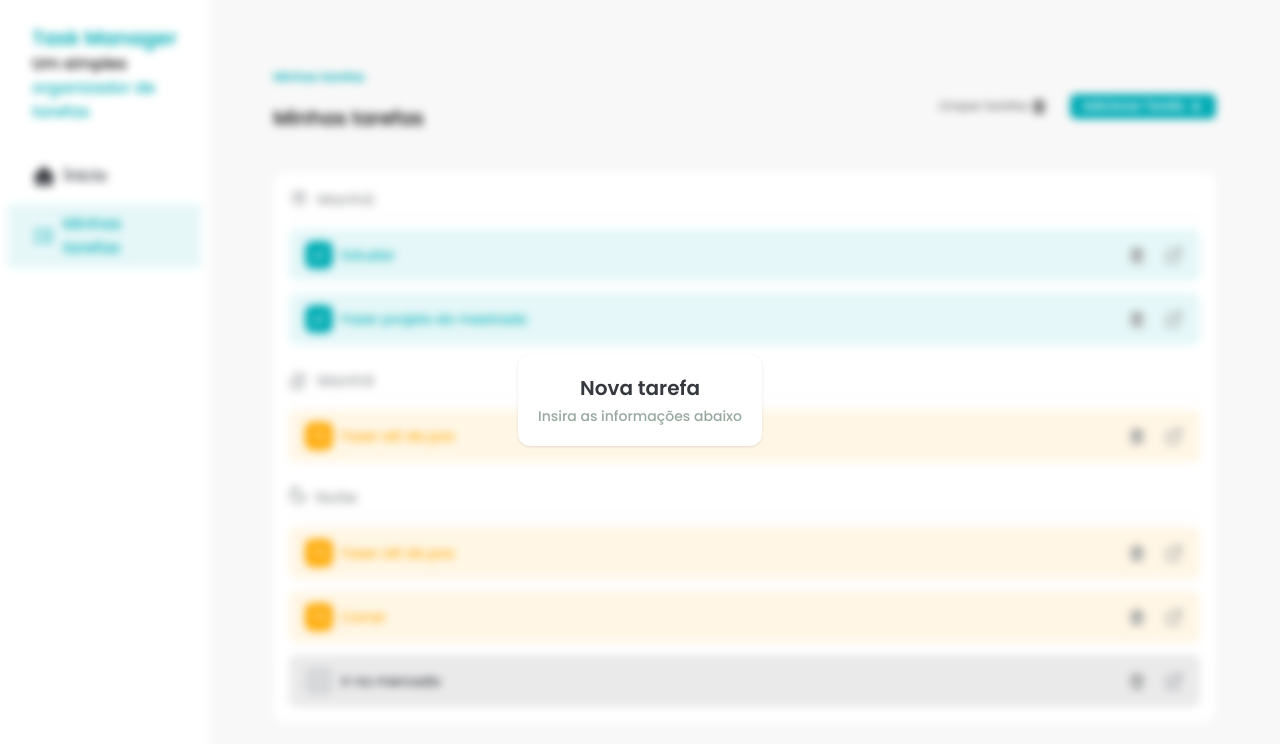
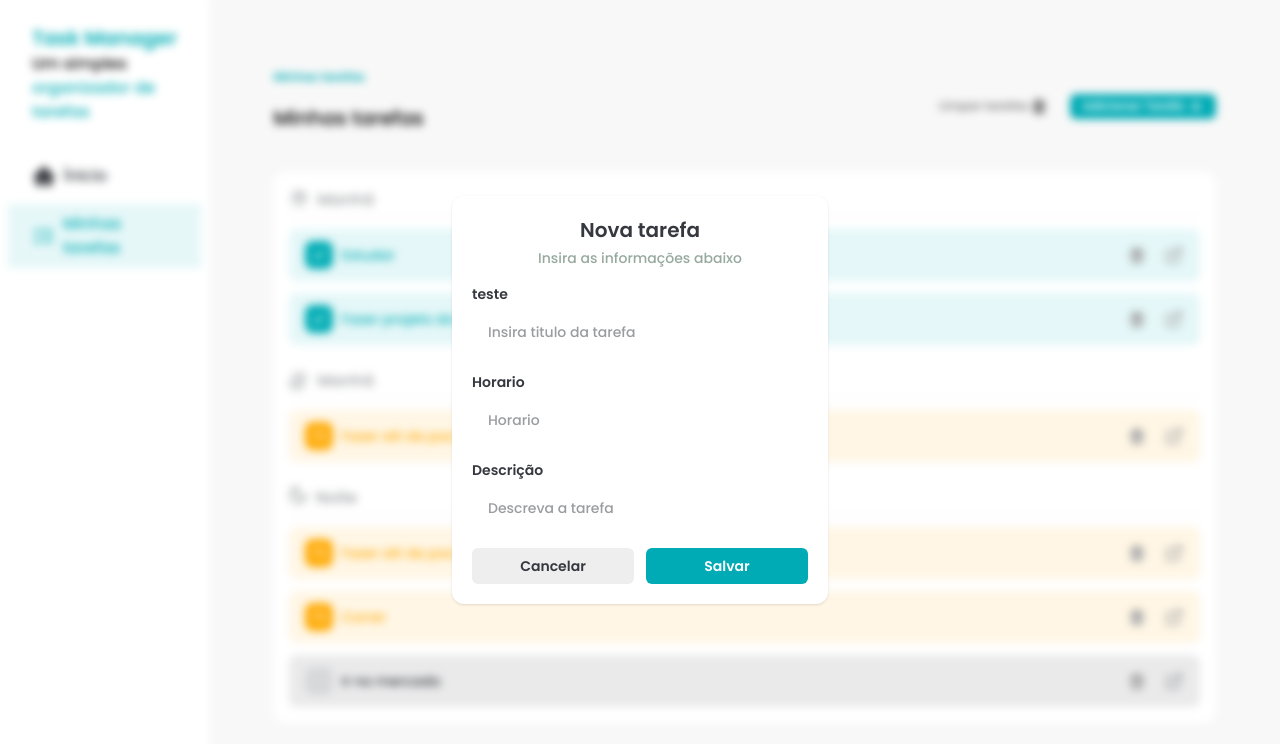
Before and after one commit to devmarcosanjos/taskApp, a React (Vite) app: page / in a window 1280 px wide. Both pictures are taken after a click on the button "Adicionar Tarefa". Shown: the top 744 px of the page. Built offline with nearby package versions, Linux system fonts and the light colour scheme.

Commit message:
feat: enhance AddTaskDialog with input fields and close functionality

```diff
--- a/src/components/AddTaskDialog.jsx
+++ b/src/components/AddTaskDialog.jsx
@@ -1,14 +1,44 @@
 import { createPortal } from "react-dom"
 
-const AddTaskDialog = ({ isOpen }) => {
+import Button from "./Button"
+import Input from "./Input"
+
+const AddTaskDialog = ({ isOpen, handleClose }) => {
   if (!isOpen) return null
   return createPortal(
     <div className="fixed bottom-0 left-0 top-0 flex h-screen w-screen items-center justify-center backdrop-blur-sm">
       <div className="rounded-xl bg-white p-5 text-center shadow">
         <h1 className="text-xl font-semibold text-[#35383e]">Nova tarefa</h1>
-        <p className="mt-1 text-sm text-[#97a99f]">
+        <p className="mb-4 mt-1 text-sm text-[#97a99f]">
           Insira as informações abaixo
         </p>
+
+        <div className="flex w-[336px] flex-col space-y-4">
+          <Input
+            placeholder="Insira titulo da tarefa"
+            label="teste"
+            id="tittle"
+          />
+          <Input placeholder="Horario" label="Horario" id="time" />
+          <Input
+            placeholder="Descreva a tarefa"
+            label="Descrição"
+            id="description"
+          />
+          <div className="flex gap-3">
+            <Button
+              varient="secundary"
+              size="large"
+              className="w-full"
+              onClick={handleClose}
+            >
+              Cancelar
+            </Button>
+            <Button size="large" className="w-full">
+              Salvar
+            </Button>
+          </div>
+        </div>
       </div>
     </div>,
     document.body
--- a/src/components/Tasks.jsx
+++ b/src/components/Tasks.jsx
@@ -53,6 +53,10 @@
     toast.success("Tarefa deletada com sucesso!")
   }
 
+  const handleDialogClose = () => {
+    setAddTaskDialogIsOpen(false)
+  }
+
   return (
     <div className="w-full space-y-6 px-16 py-16">
       <div className="flex w-full justify-between">
@@ -71,7 +75,10 @@
             Adicionar Tarefa
             <AddIcon />
           </Button>
-          <AddTaskDialog isOpen={addTaskDialogIsOpen} />
+          <AddTaskDialog
+            isOpen={addTaskDialogIsOpen}
+            handleClose={handleDialogClose}
+          />
         </div>
       </div>
 
```
